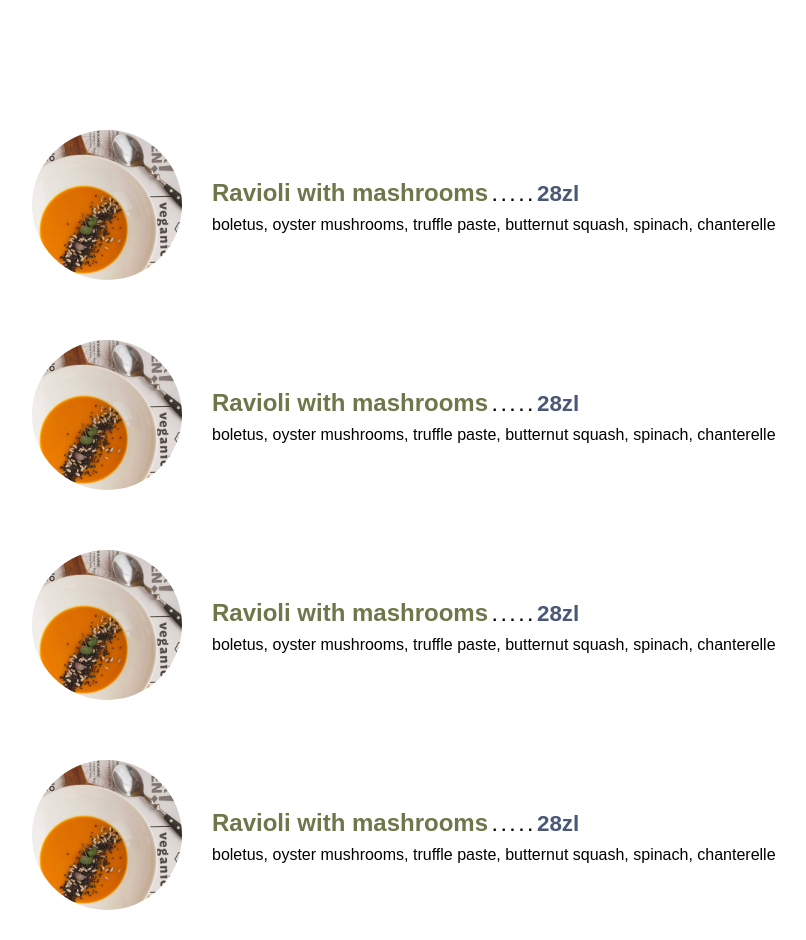
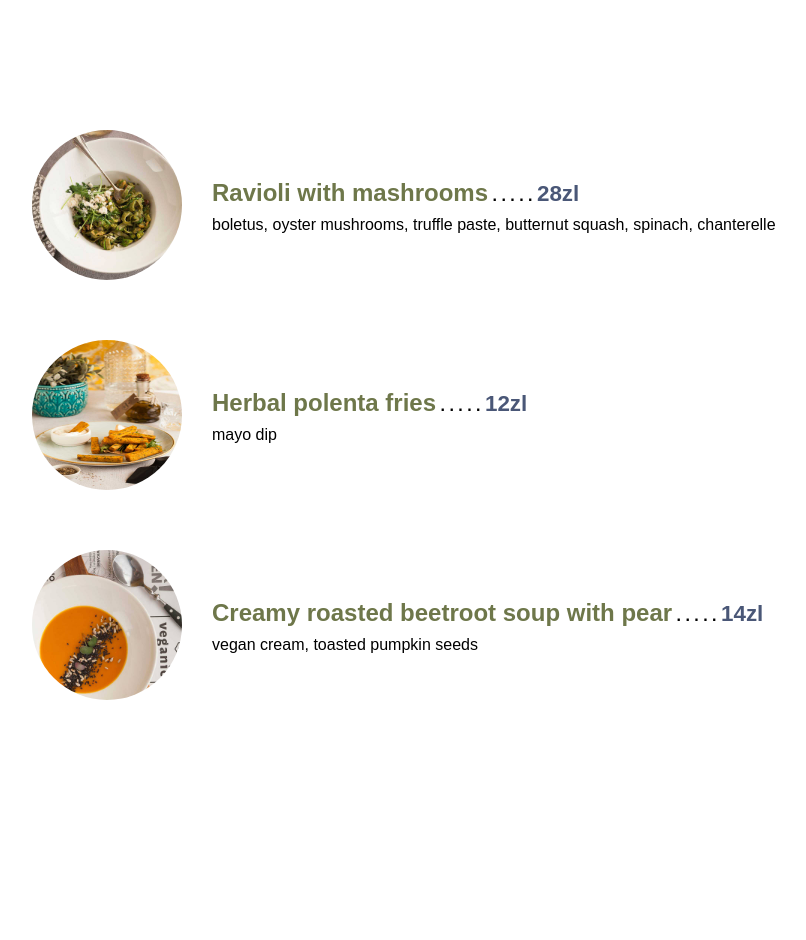
Before and after one commit to halahasz/React-Restaurant-App, a React (Create React App) app: page / in a window 1280 px wide. Shown: the whole page, without its empty margins (126-932 px from the left). After the commit the page ends 800 px from the top, so only its background shows below. Built offline with nearby package versions, Linux system fonts and the light colour scheme; a web font is replaced by a local one.

Commit message:
props added to MenuItem component

```diff
--- a/src/components/ListWrapper/MenuItem .js
+++ b/src/components/ListWrapper/MenuItem .js
@@ -1,15 +1,28 @@
-import React from 'react';
-import './MenuItem.css';
-import soupImage from '../../assets/img/soup.jpg';
+import React from "react";
+import "./MenuItem.css";
+import PropTypes from "prop-types";
 
-const MenuItem = () => (
+const MenuItem = ({ image, name, price, ingredients }) => (
   <li className="menuItem__wrapper">
-    <img className="menuItem__image" src={soupImage} alt=""/>
+    <img className="menuItem__image" src={image} alt={name} />
     <div>
-      <h2 className="menuItem__title">Ravioli with mashrooms<span className="menuItem__price"><span className="menuItem__dots">  . . . . . </span>28zl</span></h2>
-      <p className="menuItem__ingredients" >boletus, oyster mushrooms, truffle paste, butternut squash, spinach, chanterelle</p>
+      <h2 className="menuItem__title">
+        {name}
+        <span className="menuItem__price">
+          <span className="menuItem__dots"> . . . . . </span>
+          {price}
+        </span>
+      </h2>
+      <p className="menuItem__ingredients">{ingredients}</p>
     </div>
   </li>
 );
 
 export default MenuItem;
+
+MenuItem.propTypes = {
+  image: PropTypes.string.isRequired,
+  name: PropTypes.string.isRequired,
+  price: PropTypes.string.isRequired,
+  ingredients: PropTypes.string
+};
--- a/src/components/ListWrapper/MenuWrapper.js
+++ b/src/components/ListWrapper/MenuWrapper.js
@@ -1,13 +1,13 @@
 import React from "react";
-import MenuItem from './MenuItem ';
-import './MenuWrapper.css';
+import MenuItem from "./MenuItem ";
+import "./MenuWrapper.css";
+import { menuItems } from "../../data/menuItems";
 
 const MenuWrapper = () => (
   <ul className="menuWrapper__wrapper">
-    <MenuItem />
-    <MenuItem />
-    <MenuItem />
-    <MenuItem />
+    {menuItems.map(item => (
+      <MenuItem key={item.name} {...item} />
+    ))}
   </ul>
 );
 
--- a/src/data/menuItems.js
+++ b/src/data/menuItems.js
@@ -6,15 +6,18 @@ export const menuItems = [
   {
     image: ravioliImage,
     name: 'Ravioli with mashrooms',
+    price: '28zl',
     ingredients: 'boletus, oyster mushrooms, truffle paste, butternut squash, spinach, chanterelle'
   },
   {
     image: friesImage,
+    price: '12zl',
     name: 'Herbal polenta fries',
     ingredients: 'mayo dip'
   },
   {
     image: soupImage,
+    price: '14zl',
     name: 'Creamy roasted beetroot soup with pear',
     ingredients: 'vegan cream, toasted pumpkin seeds'
   }
```
